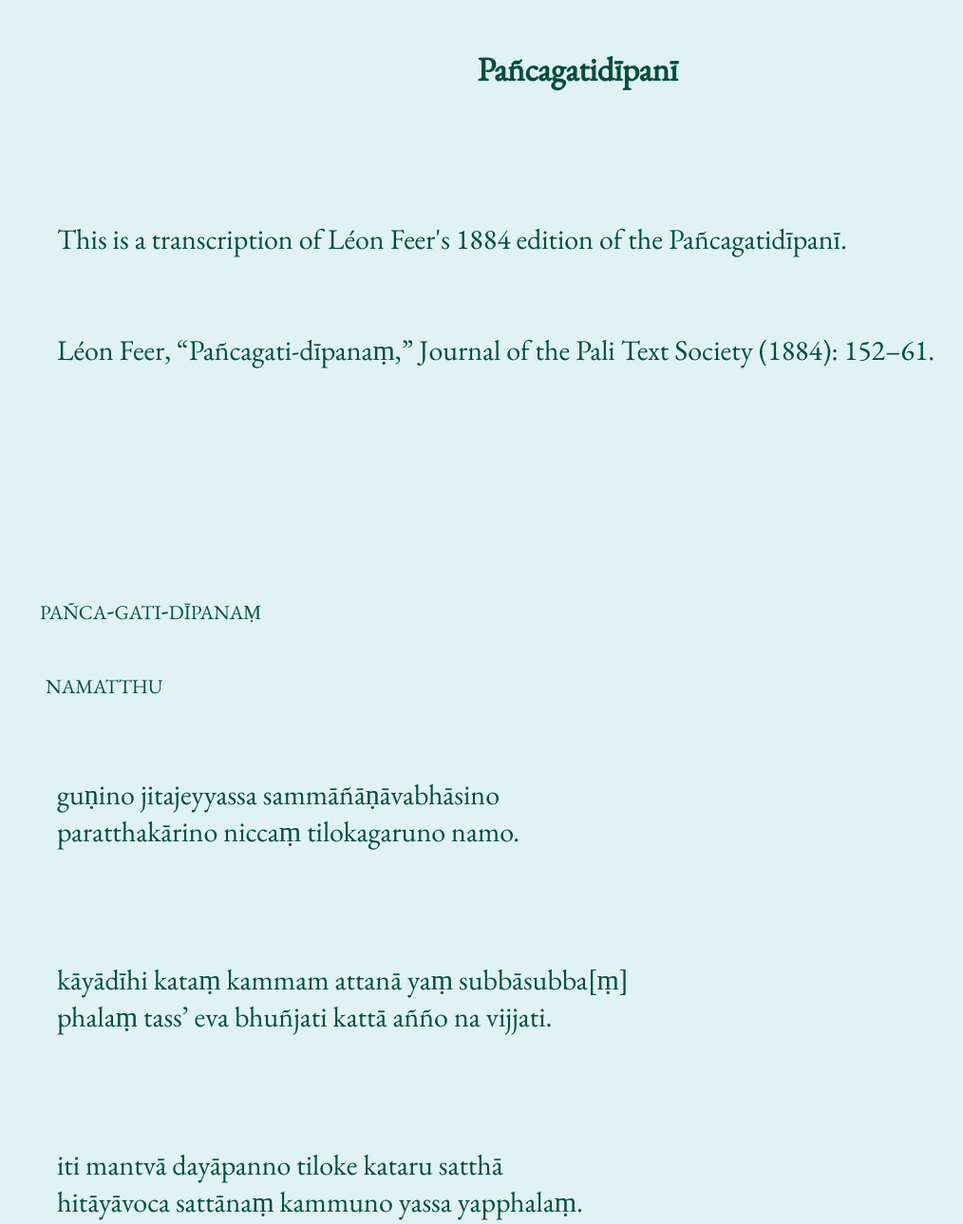
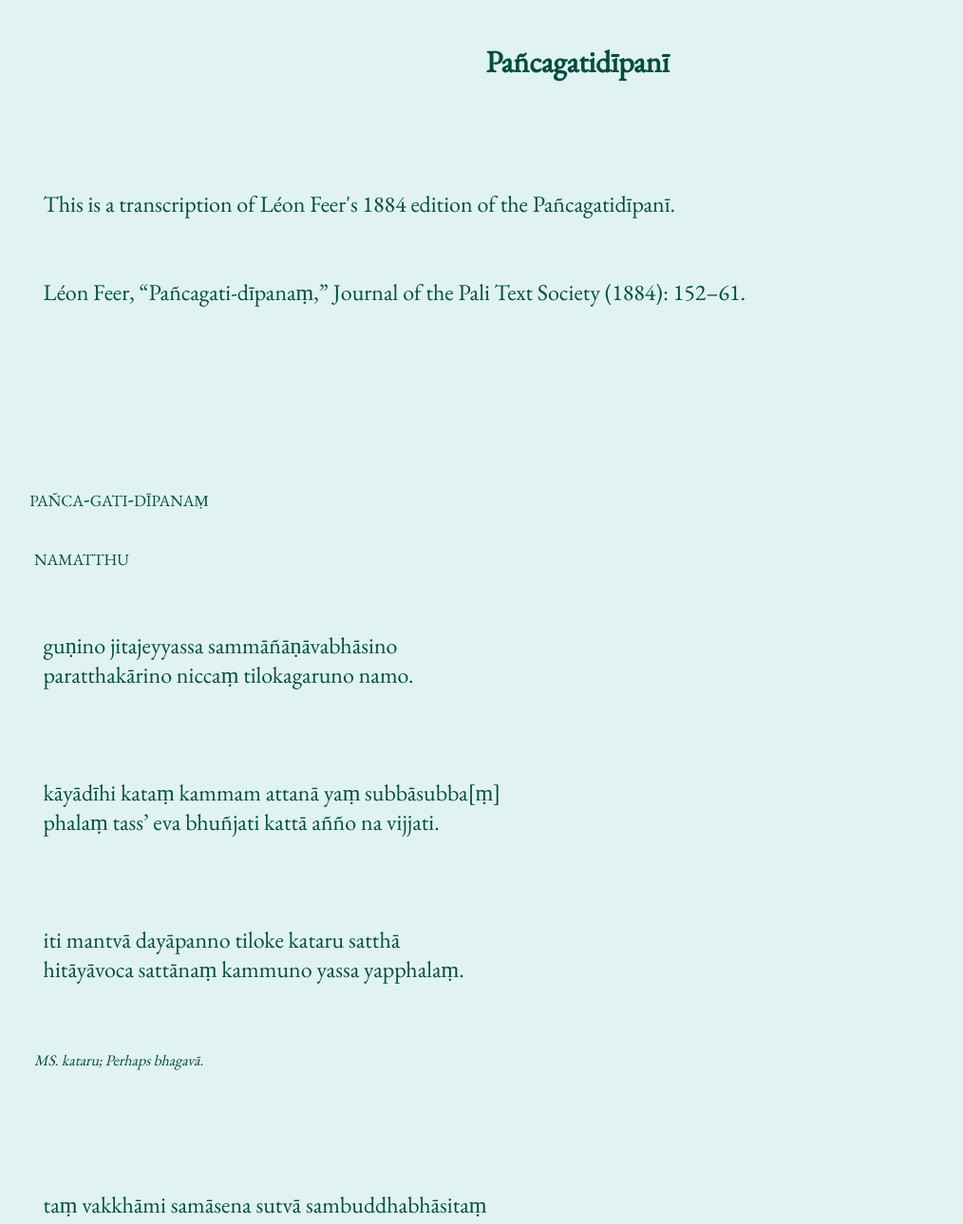
Before and after one commit to agornall/cosmology, a plain HTML site: page pancagatidipani.html in a window 1280 px wide. Shown: the top 1289 px of the page at 95% size, without its empty margins (32-1046 px from the left). Drawn offline with nearby package versions, Linux system fonts and the light colour scheme.

Commit message:
Update pancagatidipani.html
Changed font size.

```diff
--- a/pancagatidipani.html
+++ b/pancagatidipani.html
@@ -15,19 +15,19 @@
         }
         pre {
             white-space: pre-wrap; /* preserve line breaks */
-            font-size: 30px;
+            font-size: 1.5rem;
         }
         /* Custom styles for TEI elements */
         pre .tei-head {
-            font-size: 30px;
+            font-size: 1.5rem;
             font-variant: small-caps;
         }
         pre .tei-app {
-            font-size: 20px;
+            font-size: 1rem;
             font-style: italic;
         }
         pre .tei-title {
-            font-size: 35px;
+            font-size: 2rem;
             font-weight: bold;
             text-align: center;
             display: block;
```
